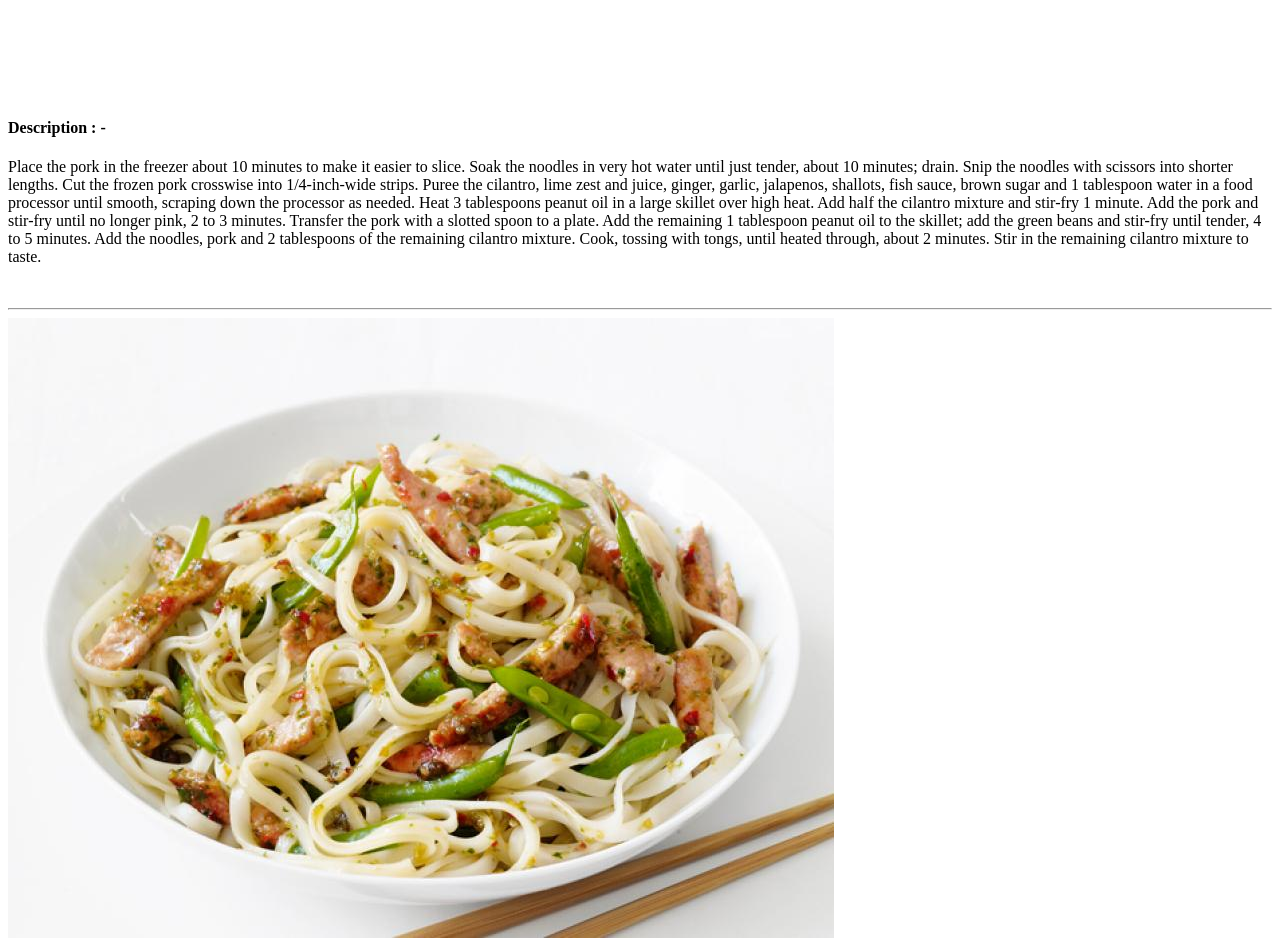
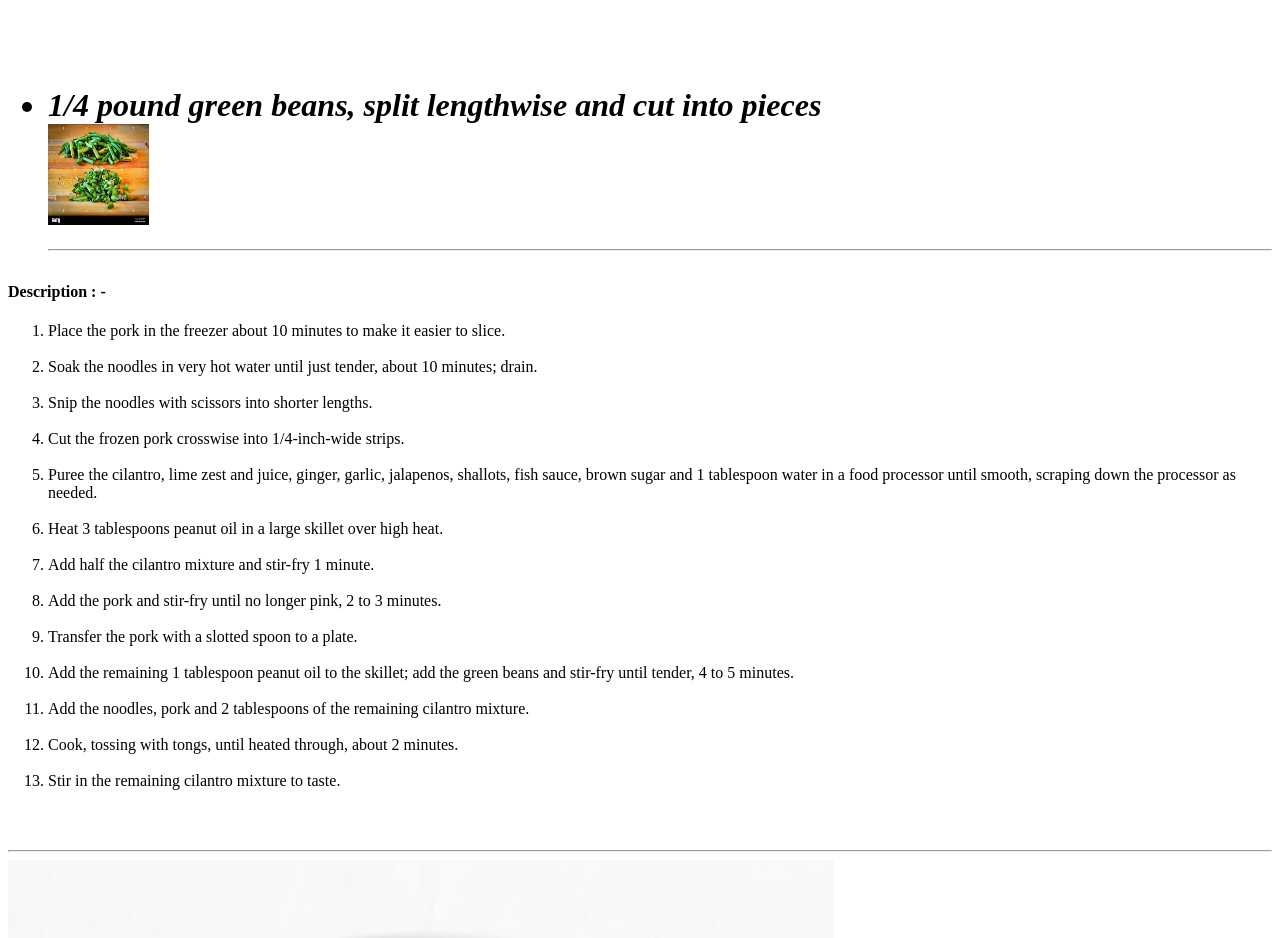
Before and after one commit to Kobra420/thai_pork_and_noodles_recipe, a plain HTML site: page index.html in a window 1280 px wide. Shown: the part 1700-2638 px from the top of the page. Drawn offline with Linux system fonts and the light colour scheme.

Commit message:
Update index.html

```diff
--- a/index.html
+++ b/index.html
@@ -19,37 +19,34 @@
             <li>3 tablespoons fish sauce <img src="./assets/3 tablespoons fish sauce.jpg" height="101" width="101" alt=""> </li><hr>
             <li>2 tablespoons light brown sugar <img src="./assets/2 tablespoons packed light brown sugar.jpg" height="81" width="81" alt=""> </li><hr>
             <li>4 tablespoons peanut oil <img src="./assets/4 tablespoons peanut oil.jpg" width="101" alt=""> </li><hr><br><br>
-
+            <li>1/4 pound green beans, split lengthwise and cut into pieces <br> <img src="./assets/green bean_split lengthwise and cut into pieces.jpg" height="101" width="101" alt="green beans"> </li><hr>
         </ul>
     </i></h1>
 
     <h4>Description : - </h4>
     <p>
-        Place the pork in the freezer about 10 minutes to make it easier to slice.
-        Soak the noodles in very hot water until just tender, about 10 minutes; drain.
-        Snip the noodles with scissors into shorter lengths.
-        Cut the frozen pork crosswise into 1/4-inch-wide strips.
-
-        Puree the cilantro, lime zest and juice, ginger, garlic, jalapenos, shallots, fish sauce,
-        brown sugar and 1 tablespoon water in a food processor until smooth,
-        scraping down the processor as needed.
-
-        Heat 3 tablespoons peanut oil in a large skillet over high heat.
-        Add half the cilantro mixture and stir-fry 1 minute.
-        Add the pork and stir-fry until no longer pink, 2 to 3 minutes.
-        Transfer the pork with a slotted spoon to a plate.
-
-        Add the remaining 1 tablespoon peanut oil to the skillet; add the green beans and stir-fry until tender,
-        4 to 5 minutes.
-
-        Add the noodles, pork and 2 tablespoons of the remaining cilantro mixture.
-        Cook, tossing with tongs, until heated through, about 2 minutes.
-        Stir in the remaining cilantro mixture to taste.
+        <ol>
+            <li>Place the pork in the freezer about 10 minutes to make it easier to slice.</li><br>
+            <li>Soak the noodles in very hot water until just tender, about 10 minutes; drain.</li><br>
+            <li>Snip the noodles with scissors into shorter lengths.</li><br>
+            <li>Cut the frozen pork crosswise into 1/4-inch-wide strips.</li><br>
+            <li>Puree the cilantro, lime zest and juice, ginger, garlic, jalapenos, shallots, fish sauce,
+                brown sugar and 1 tablespoon water in a food processor until smooth,
+                scraping down the processor as needed.
+            </li><br>
+            <li>Heat 3 tablespoons peanut oil in a large skillet over high heat.</li><br>
+            <li>Add half the cilantro mixture and stir-fry 1 minute.</li><br>
+            <li>Add the pork and stir-fry until no longer pink, 2 to 3 minutes.</li><br>
+            <li>Transfer the pork with a slotted spoon to a plate.</li><br>
+            <li>Add the remaining 1 tablespoon peanut oil to the skillet; add the green beans and stir-fry until tender,
+                4 to 5 minutes.
+            </li><br>
+            <li>Add the noodles, pork and 2 tablespoons of the remaining cilantro mixture.</li><br>
+            <li>Cook, tossing with tongs, until heated through, about 2 minutes.</li><br>
+            <li>Stir in the remaining cilantro mixture to taste.</li><br>
+        </ol>
     </p><br><hr>
     <img src="./assets/pork_noodles_image.jpeg" alt="pork_noodles"> <br>
-    <p style="font-size:100px">&#129409;</p>
-<p>I will display &#129409;</p>
-<p>I will display &#x1F981;</p>
 
 </body>
 </html>
```
